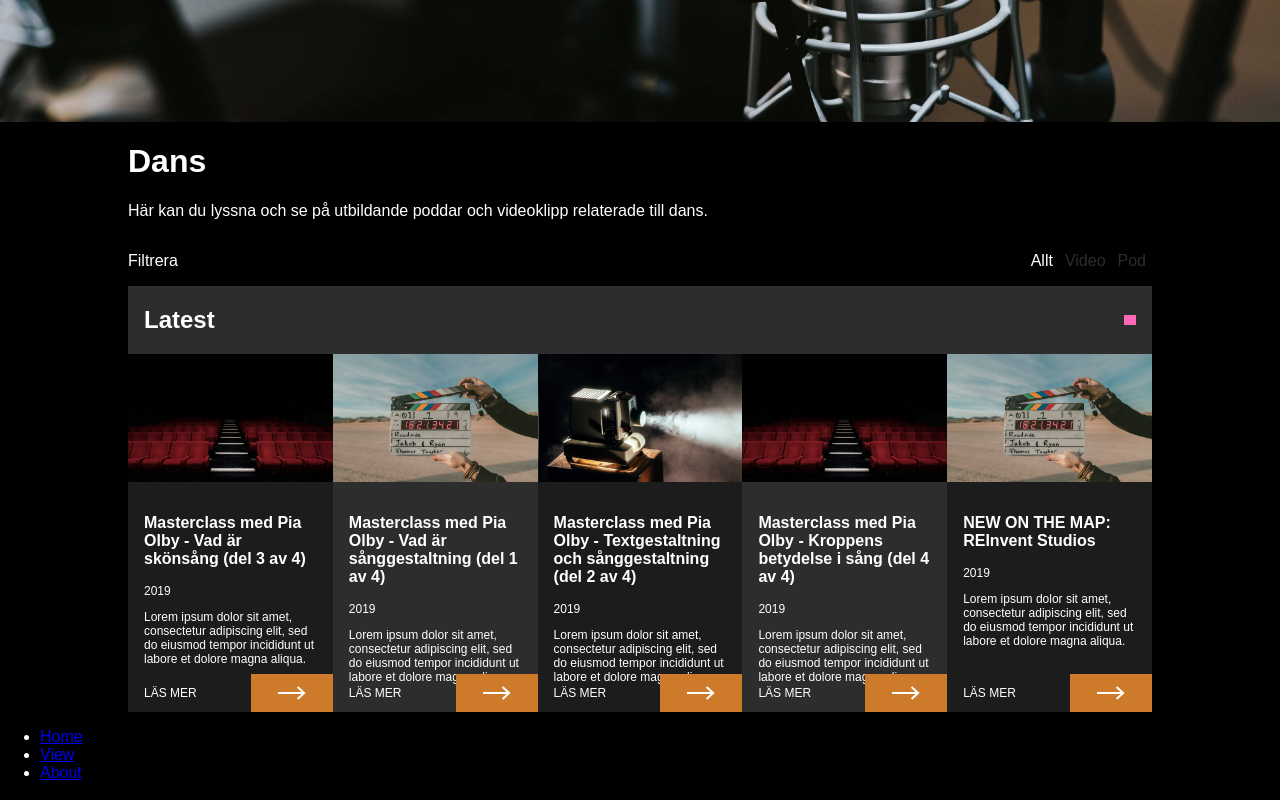
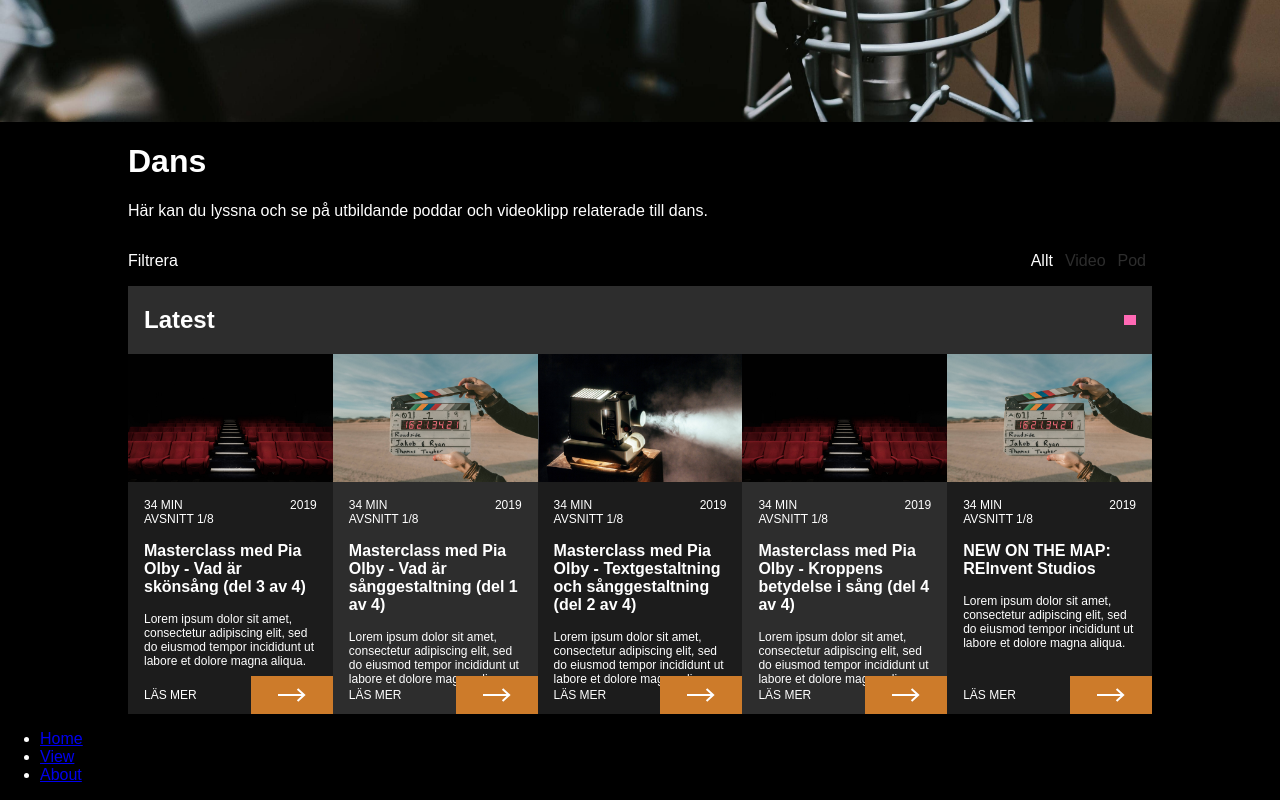
Before and after one commit to brooman/Kulturakademin, a React (Create React App) app: page /discover in a window 1280 px wide. Shown: the part 438-1238 px from the top of the page. Built offline with nearby package versions, Linux system fonts and the light colour scheme; a web font is replaced by a local one.

Commit message:
Added year lenght and episode

```diff
--- a/src/components/DiscoverCard/index.js
+++ b/src/components/DiscoverCard/index.js
@@ -6,21 +6,32 @@ import ReadMoreIcon from '../../icons/ReadMoreIcon'
 import styles from './index.module.scss'
 
 const DiscoverCard = props => {
+  const year = '2019'
+  const length = '34'
+  const episodeNo = '1'
+  const episodeNos = '8'
+
   const { order, item, displayMode } = props
   const { id, type, title, image, content } = item
-  const year = '2019'
   const img = { backgroundImage: `url('images/${image}')` }
   const viewStyle = displayMode === 'list' ? styles.listView : styles.gridView
   const background = order % 2 === 1 ? styles.dark : styles.light
   const link = `/view/${type}/${id}`
-  console.log(year)
+
   return (
     <div className={[styles.card, viewStyle, background].join(' ')}>
       <div className={styles.image} style={img} />
       <div className={styles.body}>
         <div className={styles.content}>
+          <div className={styles.cardInfo}>
+            <p>{length} min</p>
+            <p>{year}</p>
+          </div>
+          <div className={styles.episodeInfo}>
+            <p>Avsnitt {episodeNo}/</p>
+            <p>{episodeNos}</p>
+          </div>
           <h3>{title}</h3>
-          <p>{year}</p>
           <p className={styles.description}>{content}</p>
         </div>
         <div className={styles.readMore}>
--- a/src/components/DiscoverCard/index.module.scss
+++ b/src/components/DiscoverCard/index.module.scss
@@ -95,3 +95,24 @@
 .light {
   background-color: $defaultLightDark;
 }
+
+.cardInfo {
+  display: flex;
+  flex-direction: row;
+  justify-content: space-between;
+
+  p {
+    margin: 0;
+    text-transform: uppercase;
+  }
+}
+
+.episodeInfo {
+  display: flex;
+  flex-direction: row;
+
+  p {
+    margin: 0;
+    text-transform: uppercase;
+  }
+}
--- a/src/icons/ReadMoreIcon/index.js
+++ b/src/icons/ReadMoreIcon/index.js
@@ -8,8 +8,8 @@ const ReadMoreIcon = props => {
 
   return (
     <svg width="28" height="14" viewBox="0 0 28 14" fill="none" xmlns="http://www.w3.org/2000/svg">
-      <path d="M19.5679 1L26.1358 7L19.5679 13" stroke={color} stroke-width="2" />
-      <line x1="26" y1="7" y2="7" stroke={color} stroke-width="2" />
+      <path d="M19.5679 1L26.1358 7L19.5679 13" stroke={color} strokeWidth="2" />
+      <line x1="26" y1="7" y2="7" stroke={color} strokeWidth="2" />
     </svg>
   )
 }
```
